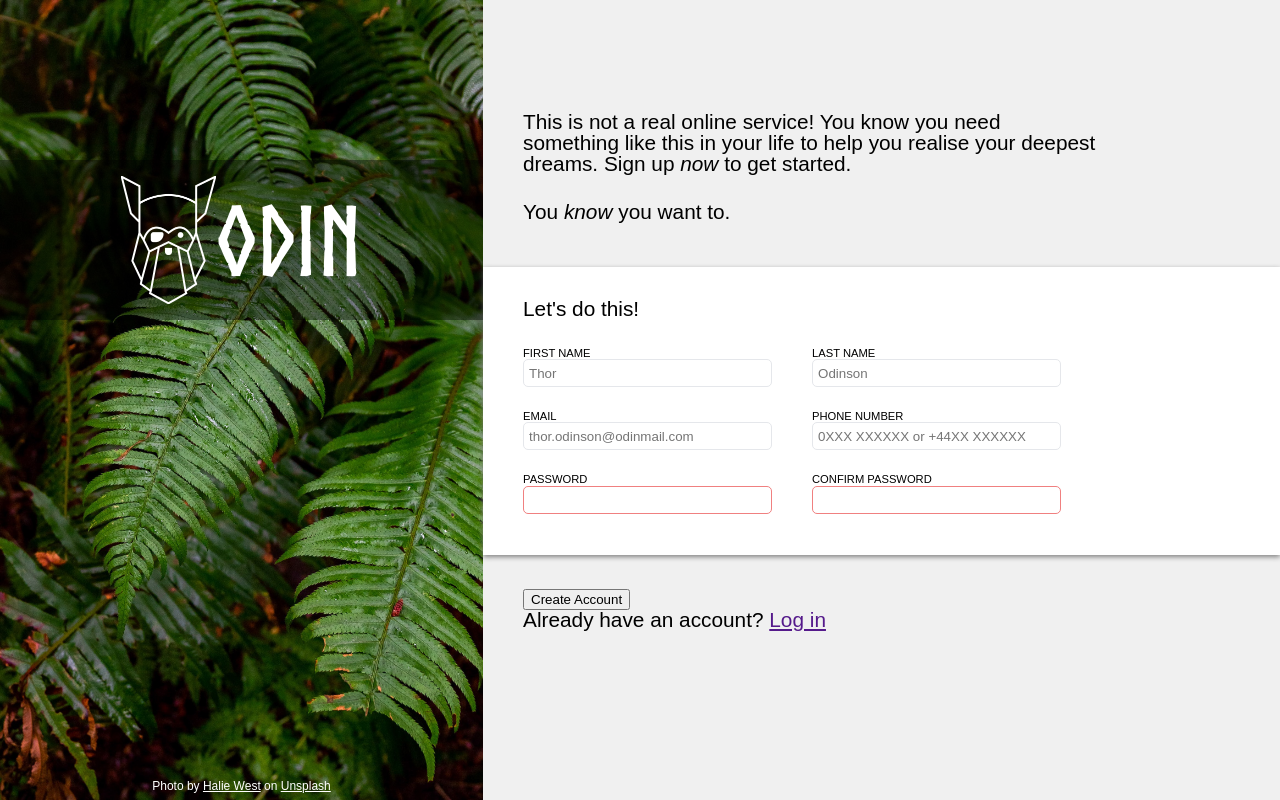
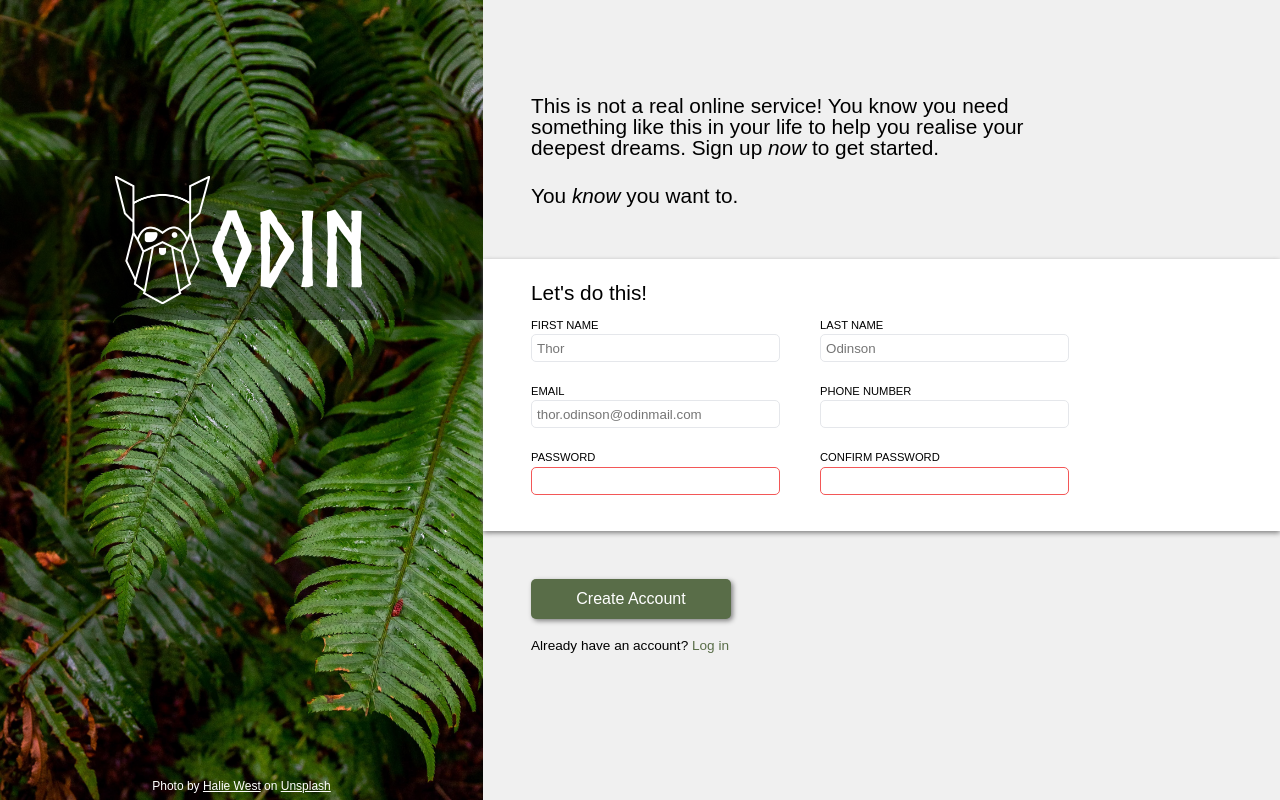
Before and after one commit to shaun-b1/Sign-Up-Form, a plain HTML site: page index.html in a window 1280 px wide. Drawn offline with Linux system fonts and the light colour scheme.

Commit message:
Form Complete

```diff
--- a/index.html
+++ b/index.html
@@ -48,7 +48,7 @@
                     </label>
                     <label for="phone">
                     Phone Number
-                        <input type="phone" name="phone" id="phone" autocomplete="tel" placeholder="0XXX XXXXXX or +44XX XXXXXX" required pattern="^(?:0|\+?44)(?:\d\s?){9,10}$">
+                        <input type="phone" name="phone" id="phone" autocomplete="tel" placeholder=" " required pattern="^(?:0|\+?44)(?:\d\s?){9,10}$">
                         <p class="requirements">Please enter a British phone number.</p>
                     </label>
                 </div>
--- a/stylesheets/stylesheet.css
+++ b/stylesheets/stylesheet.css
@@ -1,6 +1,11 @@
 @font-face {
     font-family: Norse-Bold;
     src: url(../assets/Norse-Bold.otf);
+}
+
+:root {
+    --main-green: #596D48;
+    --main-grey: #E5E7EB
 }
 
 body {
@@ -40,8 +45,9 @@ i {
 
 .logo-box h1 {
     font-family: Norse-Bold;
-    font-size: 6rem;
+    font-size: 6.5rem;
     color: white;
+    padding-top: 2vh;
 }
 
 .photo-credit {
@@ -64,25 +70,30 @@ i {
 }
 
 .form-box>div {
-    padding-left: 5vh;
-    padding-bottom: 2vh;
-    padding-top: 4vh;
+    padding: 6vh;
     font-size: 1.3rem;
 }
 
 .form-box p {
-    margin-right: 23vh;
+    margin-right: 25vh;
     padding-bottom: 3.5vh;
 }
 
 .form-box>div:first-child {
-    margin-top: 10vh;
+    padding-top: 12vh;
+    padding-bottom: 3vh;
 }
 
 .form-box>div:nth-child(2) {
     background-color: white;
-    height: 30vh;
+    height: 27vh;
     box-shadow: 0 2px 5px grey;
+    padding: 3vh 6vh 4vh;
+}
+
+.form-box>div:nth-child(2)>p {
+    padding-top: 1;
+    padding-bottom: 2vh;
 }
 
 #create-account {
@@ -109,9 +120,10 @@ input {
     padding-left: 5px;
     margin-right: 5vh;
     margin-bottom: 1vh;
+    margin-top: 3px;
     width: clamp(140px, 30vh, 240px);
     height: 1.5rem;
-    border: 1px solid #E5E7EB;
+    border: 1px solid var(--main-grey);
     border-radius: 5px;
 }
 
@@ -122,11 +134,11 @@ input:focus {
 }
 
 input:valid {
-    border: 1px solid lightgreen;
+    border: 1px solid rgb(87, 243, 87);
 }
 
 input:invalid:not(:focus):not(:placeholder-shown) {
-    border: 1px solid lightcoral;
+    border: 1px solid rgb(243, 87, 87);
 }
 
 input:invalid:focus:not(:placeholder-shown)~.requirements {
@@ -143,3 +155,27 @@ input:invalid:focus:not(:placeholder-shown)~.requirements {
     display: none;
     font-size: 1vh;
 }
+
+button {
+    background-color: var(--main-green);
+    color: white;
+    border-radius: 5px;
+    border: none;
+    width: 200px;
+    height: 40px;
+    margin-bottom: 20px;
+    font-size: 1rem;
+    box-shadow: 2px 2px 5px grey;
+}
+
+.form-box>div:last-child>p {
+    font-size: 1.7vh;
+}
+
+.form-box>div:last-child>p>a:link,
+.form-box>div:last-child>p>a:visited,
+.form-box>div:last-child>p>a:hover,
+.form-box>div:last-child>p>a:active {
+    color: var(--main-green);
+    text-decoration: none;
+}
```
Also changed, not shown: 1 other file.
